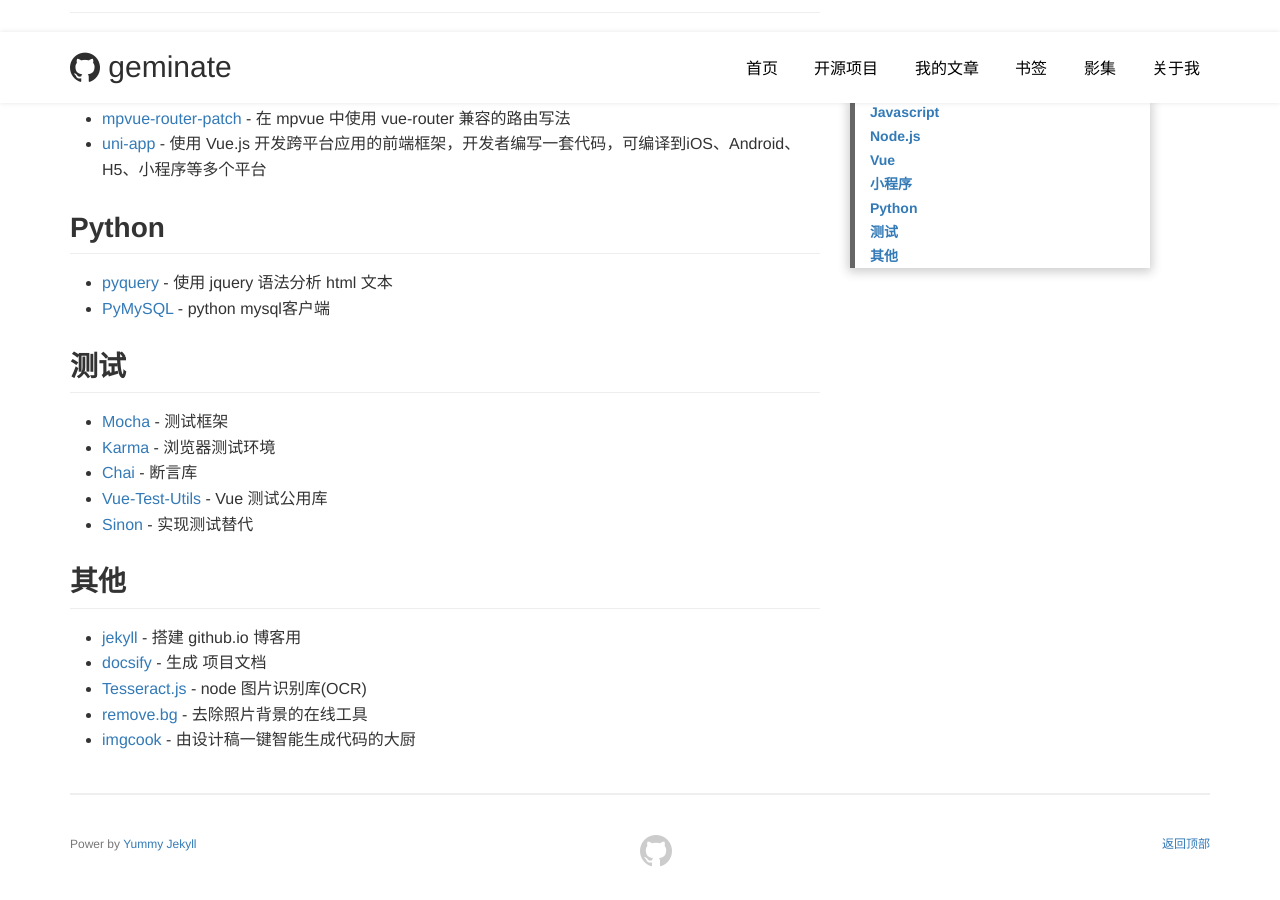
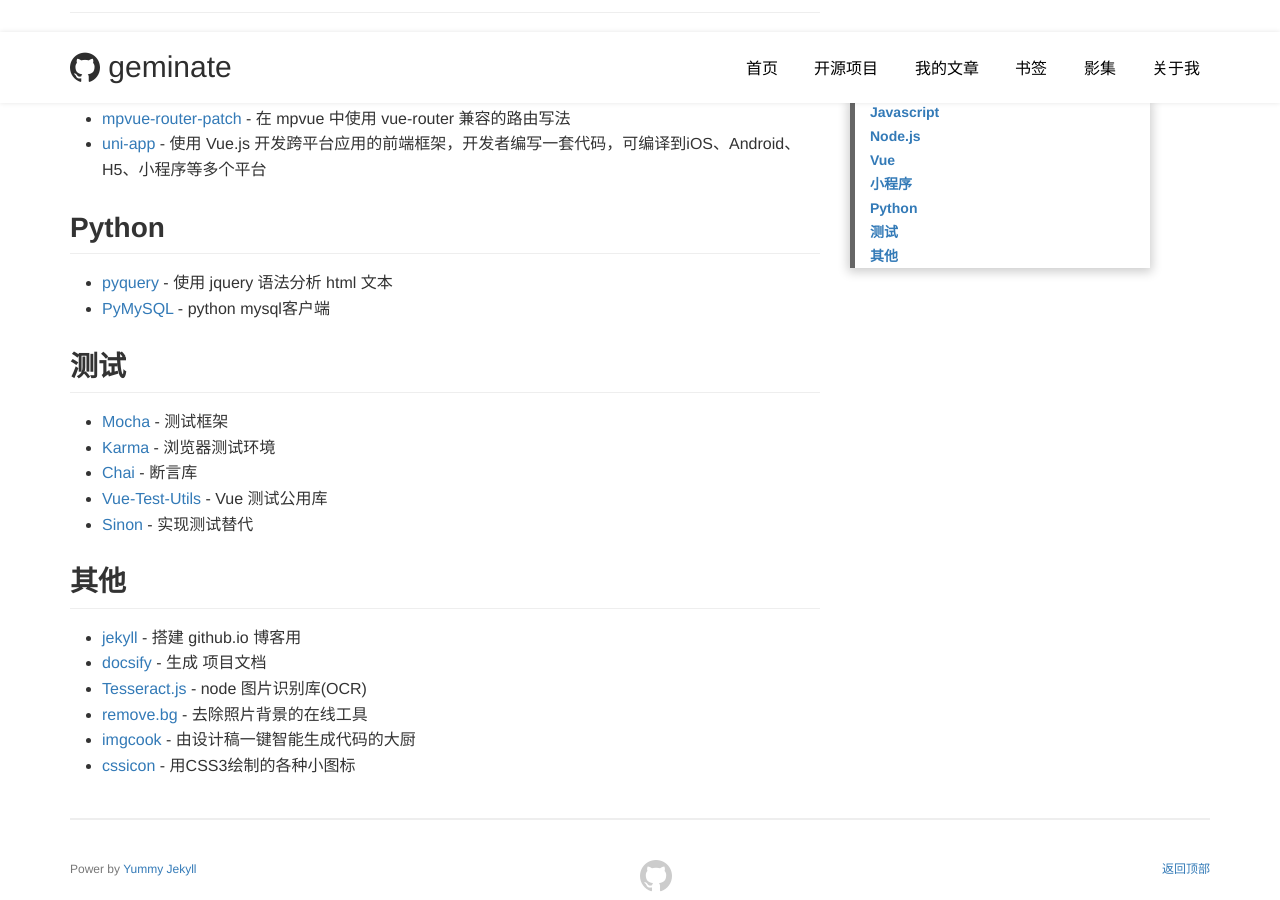
Before and after one commit to geminate/geminate.github.io, a Jekyll site: the page built from bookmark.md, in a window 1280 px wide and 900 px high, scrolled down 1219 px. Built offline with Jekyll 4.4.1, drawn with Linux system fonts in a browser that asks for light colours; before the commit the page ends 2094 px from its top, so only the background shows below that.

Commit message:
feat: add photo

```diff
--- a/bookmark.md
+++ b/bookmark.md
@@ -56,3 +56,4 @@
 - [Tesseract.js](https://github.com/naptha/tesseract.js) - node 图片识别库(OCR)
 - [remove.bg](https://www.remove.bg/) - 去除照片背景的在线工具
 - [imgcook](https://imgcook.taobao.org/) - 由设计稿一键智能生成代码的大厨
+- [cssicon](http://www.webhek.com/post/cssicon.html#/#first) - 用CSS3绘制的各种小图标
```
Also changed, not shown: assets/photo/2019-02-24__北京奥林匹克公园/DSC04272.jpg (added), assets/photo/2019-02-24__北京奥林匹克公园/DSC04273.jpg (added), assets/photo/2019-02-24__北京奥林匹克公园/DSC04278.jpg (added), assets/photo/2019-02-24__北京奥林匹克公园/DSC04286.jpg (added), assets/photo/2019-02-24__北京奥林匹克公园/DSC04287.jpg (added), assets/photo/2019-02-24__北京奥林匹克公园/DSC04288.jpg (added), assets/photo/2019-02-24__北京奥林匹克公园/DSC04307.jpg (added), assets/photo/2019-02-24__北京奥林匹克公园/DSC04333.jpg (added), assets/photo/2019-02-24__北京奥林匹克公园/DSC04342.jpg (added), assets/photo/2019-02-24__北京奥林匹克公园/DSC04344.jpg (added), assets/photo/2019-02-24__北京奥林匹克公园/DSC04353.jpg (added).
